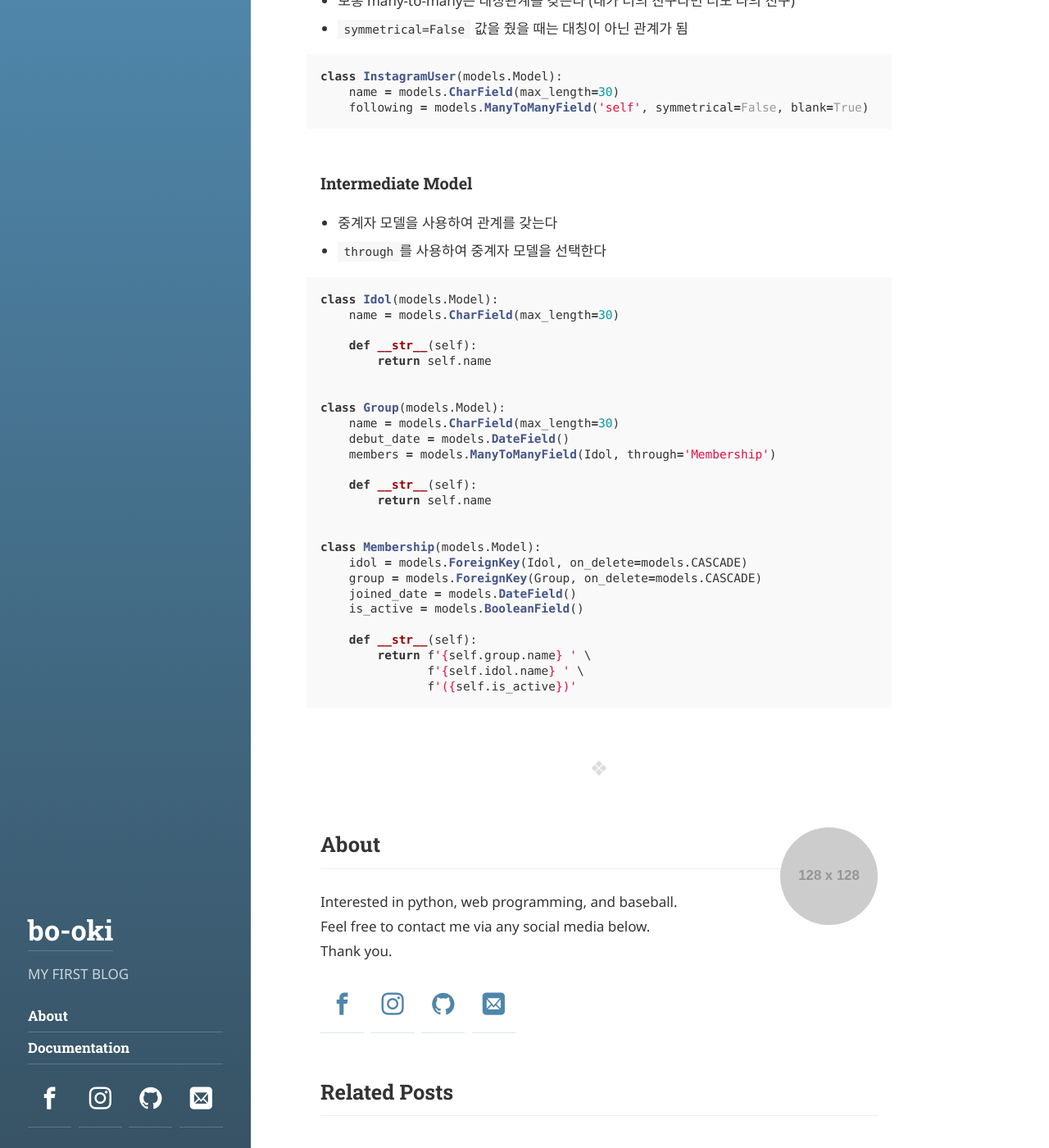
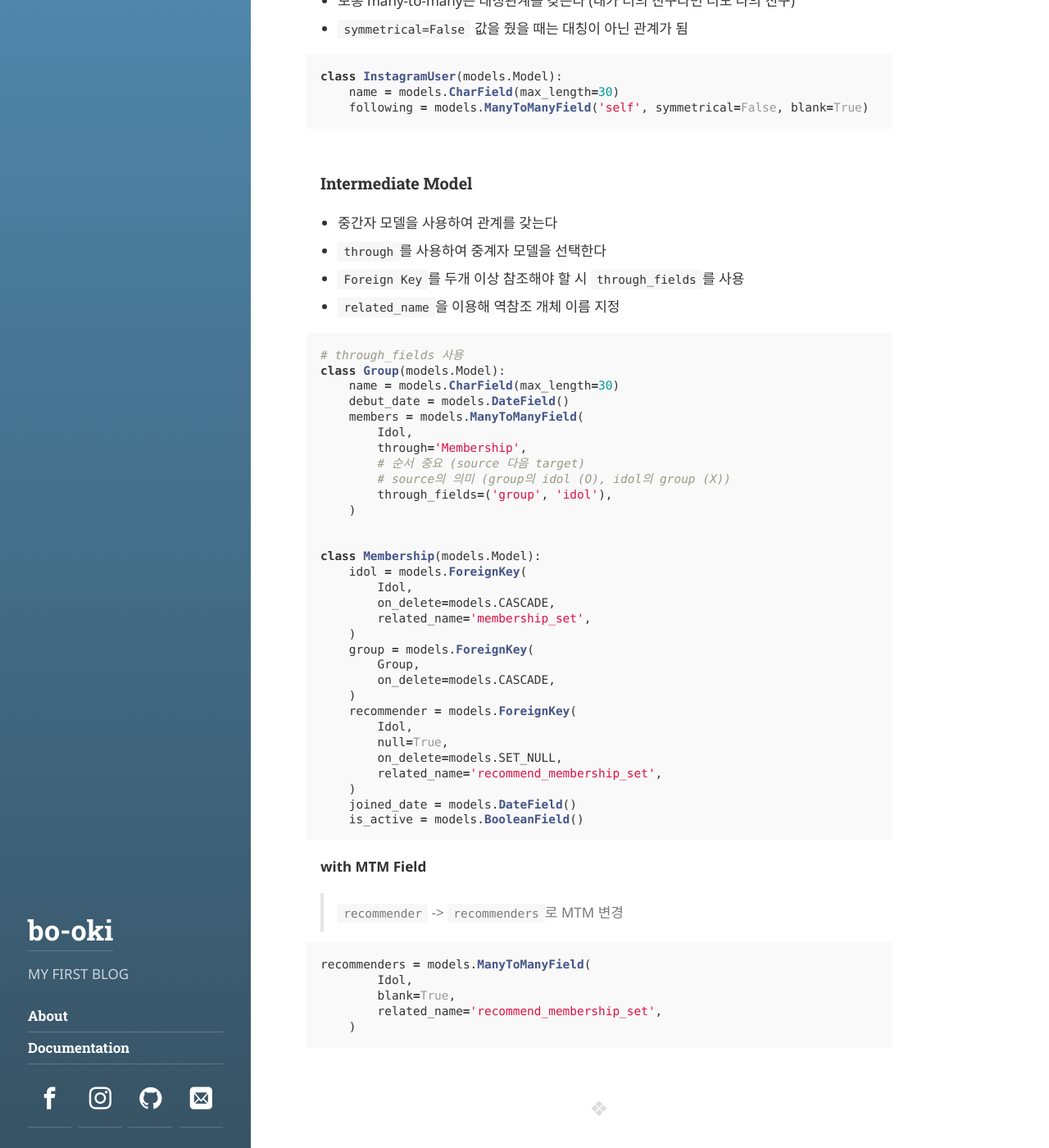
Before and after one commit to bookpark/bookpark.github.io, a Jekyll site: the page built from _posts/2017-10-10-til-001.md, in a window 1280 px wide and 1400 px high, scrolled down 1591 px. Shown: the whole window at 82% size. Built offline with Jekyll 4.4.1, drawn with Linux system fonts in a browser that asks for light colours; some web fonts are replaced.

Commit message:
노트 추가

````diff
--- a/_posts/2017-10-10-til-001.md
+++ b/_posts/2017-10-10-til-001.md
@@ -69,34 +69,53 @@ class InstagramUser(models.Model):
 
 ### Intermediate Model
 
-* 중계자 모델을 사용하여 관계를 갖는다
+* 중간자 모델을 사용하여 관계를 갖는다
 * `through`를 사용하여 중계자 모델을 선택한다
+* `Foreign Key`를 두개 이상 참조해야 할 시 `through_fields`를 사용
+* `related_name`을 이용해 역참조 개체 이름 지정
 
 ```python
-class Idol(models.Model):
-    name = models.CharField(max_length=30)
-
-    def __str__(self):
-        return self.name
-
-
+# through_fields 사용
 class Group(models.Model):
     name = models.CharField(max_length=30)
     debut_date = models.DateField()
-    members = models.ManyToManyField(Idol, through='Membership')
-
-    def __str__(self):
-        return self.name
+    members = models.ManyToManyField(
+        Idol,
+        through='Membership',
+        # 순서 중요 (source 다음 target)
+        # source의 의미 (group의 idol (O), idol의 group (X))
+        through_fields=('group', 'idol'),
+    )
 
 
 class Membership(models.Model):
-    idol = models.ForeignKey(Idol, on_delete=models.CASCADE)
-    group = models.ForeignKey(Group, on_delete=models.CASCADE)
+    idol = models.ForeignKey(
+        Idol,
+        on_delete=models.CASCADE,
+        related_name='membership_set',
+    )
+    group = models.ForeignKey(
+        Group,
+        on_delete=models.CASCADE,
+    )
+    recommender = models.ForeignKey(
+        Idol,
+        null=True,
+        on_delete=models.SET_NULL,
+        related_name='recommend_membership_set',
+    )
     joined_date = models.DateField()
     is_active = models.BooleanField()
+```
 
-    def __str__(self):
-        return f'{self.group.name} ' \
-               f'{self.idol.name} ' \
-               f'({self.is_active})'
+**with MTM Field**
+
+> `recommender` -> `recommenders`로 MTM 변경
+
+```python
+recommenders = models.ManyToManyField(
+        Idol,
+        blank=True,
+        related_name='recommend_membership_set',
+    )
 ```
````
